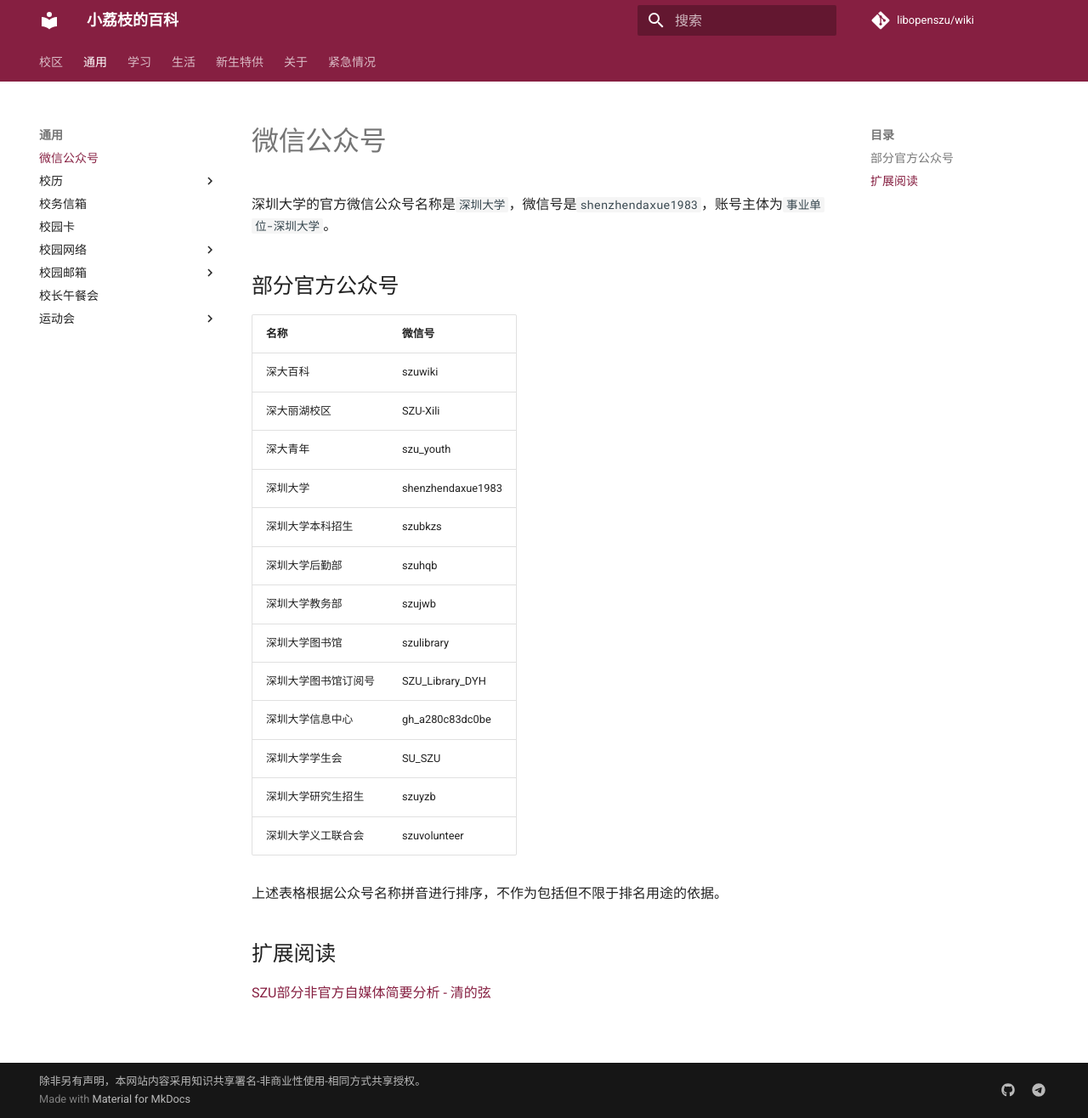
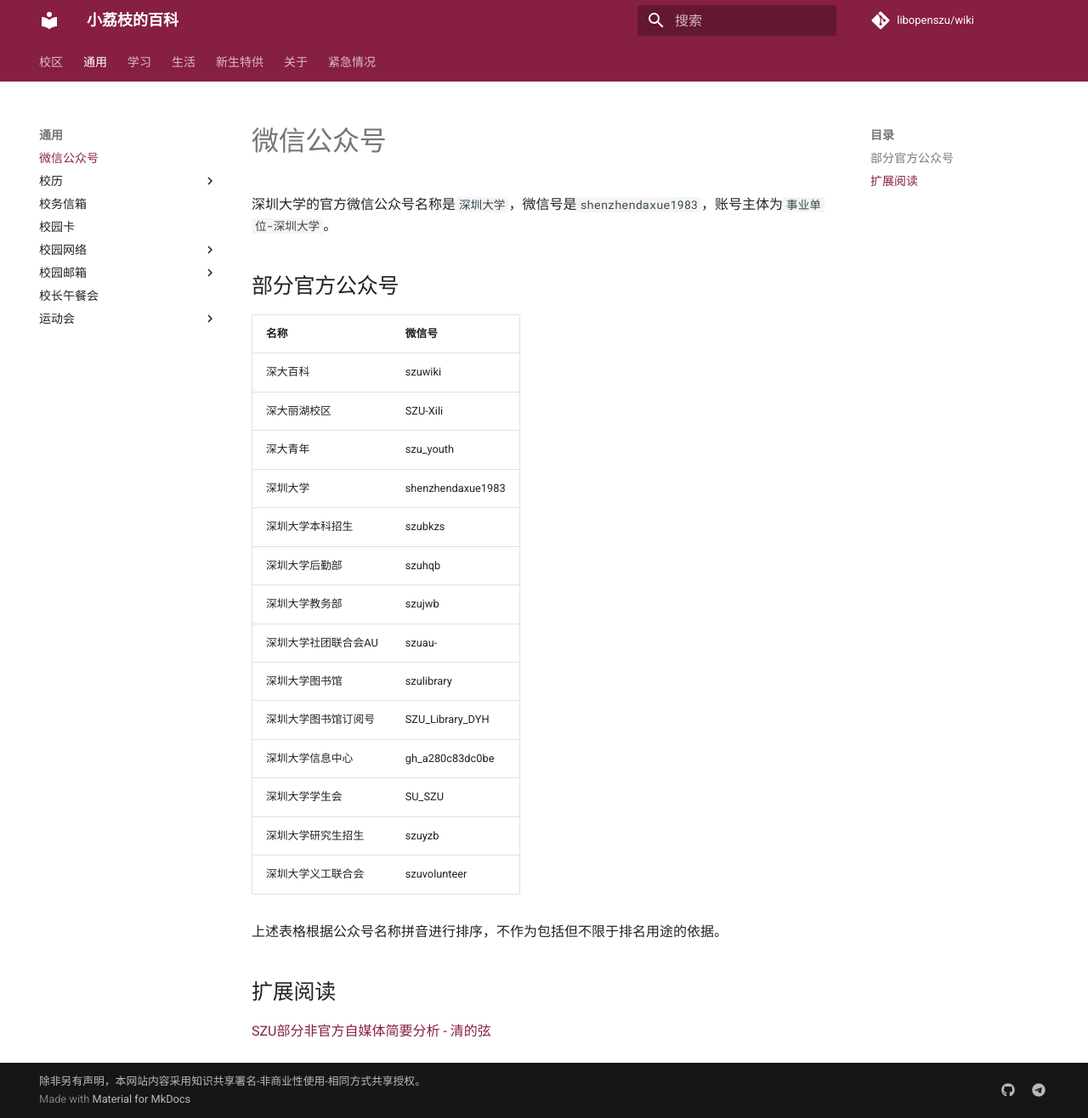
Before and after one commit to libopenszu/wiki, an MkDocs documentation site: the page built from docs/universal/wechat_official_account/index.md, in a window 1280 px wide and 1316 px high. Shown: the whole window at 85% size. Built offline with MkDocs 1.6.1 and Material for MkDocs 9.7.7, drawn with Linux system fonts in a browser that asks for light colours; comment, search, counter and statistics services are not loaded.

Commit message:
Add universal/wechat_official_account.

```diff
--- a/docs/universal/wechat_official_account/index.md
+++ b/docs/universal/wechat_official_account/index.md
@@ -10,6 +10,7 @@
 | 深圳大学本科招生 | szubkzs |
 | 深圳大学后勤部 | szuhqb |
 | 深圳大学教务部 | szujwb |
+| 深圳大学社团联合会AU | szuau- |
 | 深圳大学图书馆 | szulibrary |
 | 深圳大学图书馆订阅号 | SZU_Library_DYH |
 | 深圳大学信息中心 | gh_a280c83dc0be |
--- a/mkdocs.yml
+++ b/mkdocs.yml
@@ -48,6 +48,7 @@ nav:
       - 首页: living/associations/index/index.md
       - 深圳大学荔进社: living/associations/2001/index.md
       - 深圳大学信息网络安全协会: living/associations/3001/index.md
+      - 深圳大学吉他社: living/associations/10021/index.md
       - 深圳大学RobotPilots机器人俱乐部: living/associations/15001/index.md
       - 腾讯创新俱乐部: living/associations/18002/index.md
     - 团学组织:
```
Also changed, not shown: docs/living/associations/10021/index.md (added).
